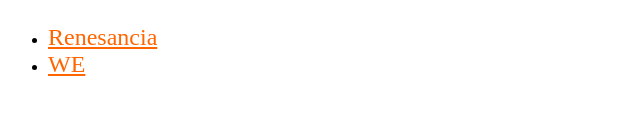
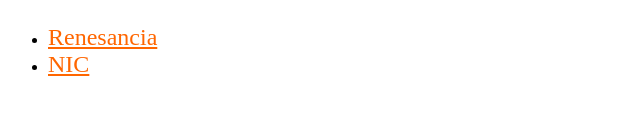
Before and after one commit to Nr3504/nr3504.github.io, a plain HTML site: page index.html in a window 1280 px wide. Shown: the part 159-274 px from the top of the page, 0-640 px from the left. Drawn offline with Linux system fonts and the light colour scheme.

Commit message:
Update index.html

```diff
--- a/index.html
+++ b/index.html
@@ -28,7 +28,7 @@
     <h2>Odkazy na iné stránky</h2>
     <ul>
       <li><a href="https://nr3504.github.io/renesancia">Renesancia</a></li>
-      <li><a href="https://nr3504.github.io/we">WE</a></li>
+      <li><a href="https://nr3504.github.io/NIC">NIC</a></li>
     </ul>
   </body>
 </html>
```
